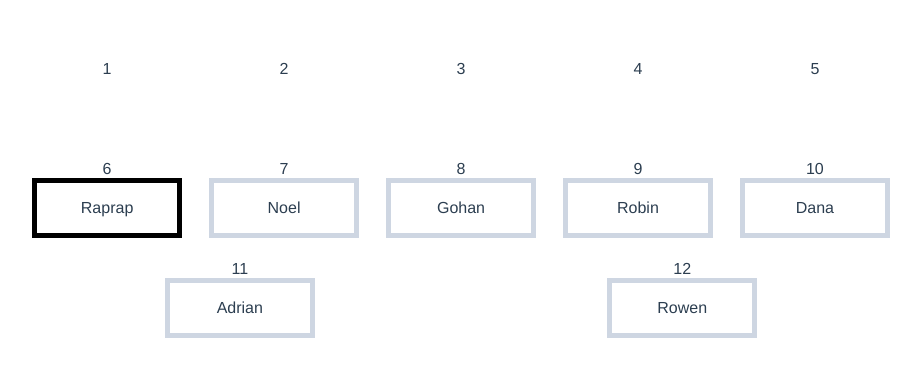
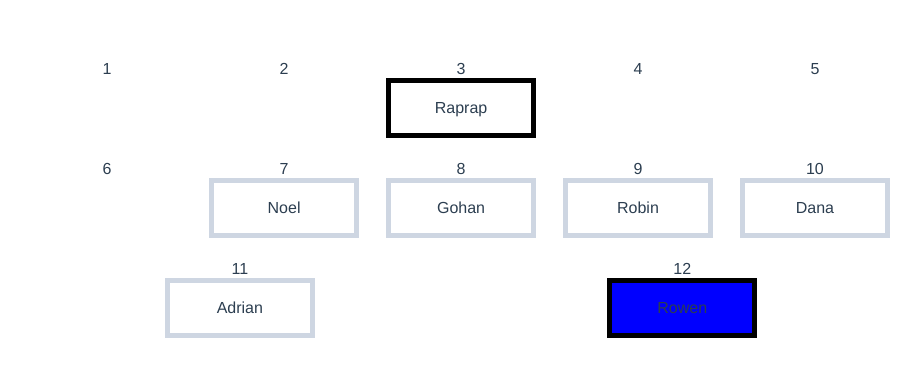
Before and after one commit to jrmc-07/demo-game, a Vue app in the folder frontend/: page / in a window 1280 px wide. Shown: the top 376 px of the page, without its empty margins (179-1100 px from the left). Built offline with nearby package versions, Linux system fonts and the light colour scheme; no server answers.

Commit message:
Enabled continuous getting of data

```diff
--- a/frontend/src/views/DemoGame.vue
+++ b/frontend/src/views/DemoGame.vue
@@ -21,13 +21,13 @@ export default {
     data() {
         return {
             players: [
-                { name: 'Raprap', position: 6, level: 'boxed', },
+                { name: 'Raprap', position: 3, level: 'boxed', },
                 { name: 'Noel', position: 7, level: 'regular', },
                 { name: 'Gohan', position: 8, level: 'regular', },
                 { name: 'Robin', position: 9, level: 'regular', },
                 { name: 'Dana', position: 10, level: 'regular', },
                 { name: 'Adrian', position: 11, level: 'regular', },
-                { name: 'Rowen', position: 12, level: 'regular', },
+                { name: 'Rowen', position: 12, level: {color: 'blue'}, },
             ],
         }
     },
@@ -39,9 +39,9 @@ export default {
             try {
                 const response = await axios.get("http://private-e7301-pygame.apiary-mock.com/players/");
                 this.players = response.data;
-                // setTimeout(() => {
-                //     this.getPlayersData();
-                // }, 500);
+                setTimeout(() => {
+                    this.getPlayersData();
+                }, 500);
             } catch(err) {
                 alert('Something went wrong while requesting for the data. ' + err.message );
                 // console.log( err.response.status );
```
